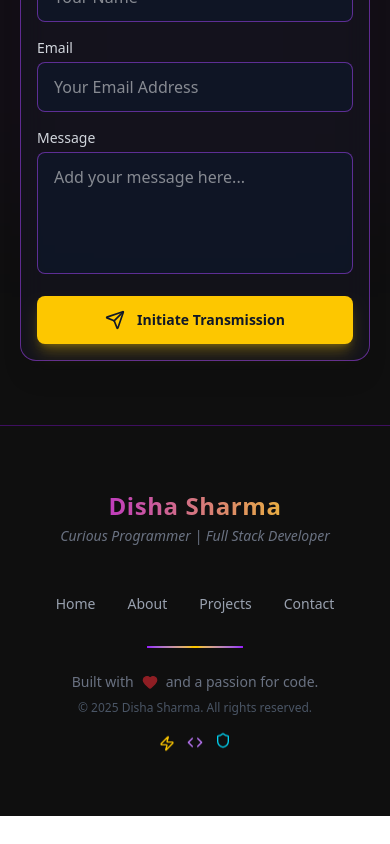
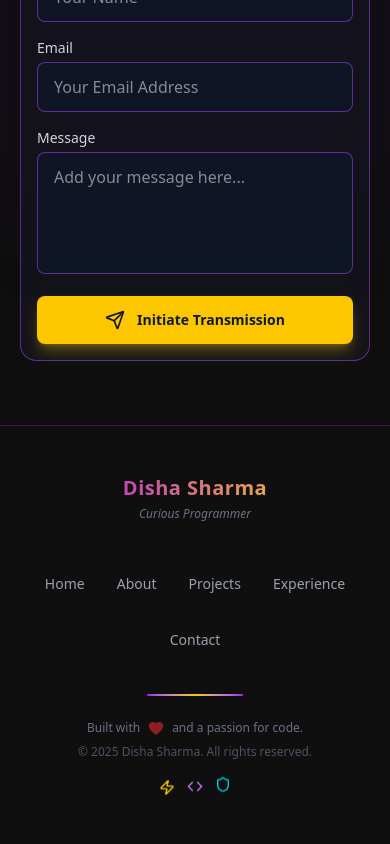
Before and after one commit to DishaSharma2005/portfolio, a React (Vite) app: page / in a window 390 px wide. Shown: the part 7548-8392 px from the top of the page. Before the commit the page ends 8364 px from the top, so only its background shows below. Built offline with nearby package versions, Linux system fonts and the light colour scheme.

Commit message:
Remove Full Stack Developer from site title and footer heading.

```diff
--- a/index.html
+++ b/index.html
@@ -4,7 +4,8 @@
     <meta charset="UTF-8" />
     <link rel="icon" type="image/svg+xml" href="./src/assets/pickachu face.png" />
     <meta name="viewport" content="width=device-width, initial-scale=1.0" />
-    <title>Disha Sharma </title>
+    <meta name="description" content="Disha Sharma — Full Stack Developer and B.Tech CSE student. Projects, experience, and open-source work in React, Node.js, Python, and more." />
+    <title>Disha Sharma</title>
   </head>
   <body>
     <div id="root"></div>
--- a/src/components/Footer.jsx
+++ b/src/components/Footer.jsx
@@ -18,12 +18,12 @@ const Footer = () => {
     };
 
     return (
-        <footer className="bg-[#0f0f0f] border-t border-purple-800/50 py-16 text-gray-400 relative overflow-hidden">
-            <div className="container mx-auto px-4">
+        <footer className="bg-[#0f0f0f] border-t border-purple-800/50 py-12 sm:py-16 text-gray-400 relative overflow-hidden">
+            <div className="container mx-auto px-4 sm:px-6">
                 <div className="max-w-6xl mx-auto">
 
                     {/* Main Footer Content */}
-                    <div className="text-center space-y-8">
+                    <div className="text-center space-y-6 sm:space-y-8">
 
                         {/* Back to Top Button: Thematic Pokéball
                         <div className="flex justify-center mb-10">
@@ -39,7 +39,7 @@ const Footer = () => {
                         {/* Logo/Name */}
                        <div>
                             <h3
-                                className="text-2xl font-extrabold mb-1 tracking-wide"
+                                className="text-xl sm:text-2xl font-extrabold mb-1 tracking-wide"
                                 style={{
                                     // Subtle gradient retained for branding
                                     background: "linear-gradient(90deg, #AA00FF 0%, #FFEA00 100%)",
@@ -49,23 +49,24 @@ const Footer = () => {
                             >
                                 Disha Sharma
                             </h3>
-                            <p className="text-gray-500 text-sm italic">
-                                Curious Programmer | Full Stack Developer
+                            <p className="text-gray-500 text-xs sm:text-sm italic px-4">
+                                Curious Programmer
                             </p>
                         </div>
 
                         {/* Quick Links (Navigation Console) */}
-                        <div className="flex flex-wrap justify-center gap-8 text-sm pt-4">
+                        <div className="flex flex-wrap justify-center gap-x-6 gap-y-3 sm:gap-8 text-sm pt-4 px-2">
                             {[
-                                { name: "Home", href: "#" },
+                                { name: "Home", href: "#hero" },
                                 { name: "About", href: "#about" },
                                 { name: "Projects", href: "#projects" },
+                                { name: "Experience", href: "#experience" },
                                 { name: "Contact", href: "#contact" }
-                            ].map((link, index) => (
+                            ].map((link) => (
                                 <a
                                     key={link.name}
                                     href={link.href}
-                                    className="text-gray-400 hover:text-purple-400 transition-colors hover:-translate-y-0.5 transform duration-200 font-medium"
+                                    className="text-gray-400 hover:text-purple-400 transition-colors hover:-translate-y-0.5 transform duration-200 font-medium min-h-[44px] flex items-center px-1"
                                 >
                                     {link.name}
                                 </a>
@@ -77,7 +78,7 @@ const Footer = () => {
 
                         {/* Copyright & Theme */}
                         <div className="space-y-2">
-                            <p className="flex items-center justify-center gap-2 text-sm text-gray-500">
+                            <p className="flex flex-wrap items-center justify-center gap-2 text-xs sm:text-sm text-gray-500 px-4">
                                 Built with{' '}
                                 <Heart className="h-4 w-4 text-red-500 animate-pulse" fill="currentColor" />
                                 {' '}and a passion for code.
```
